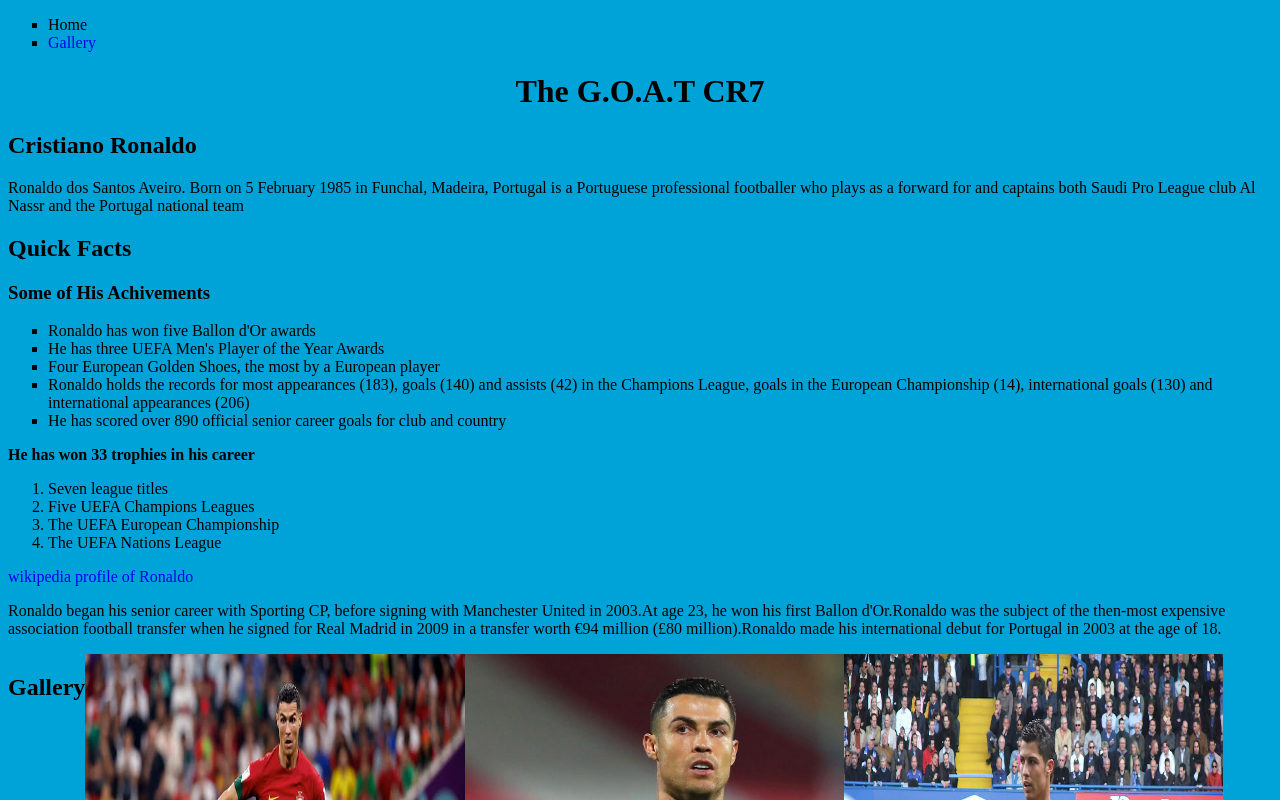
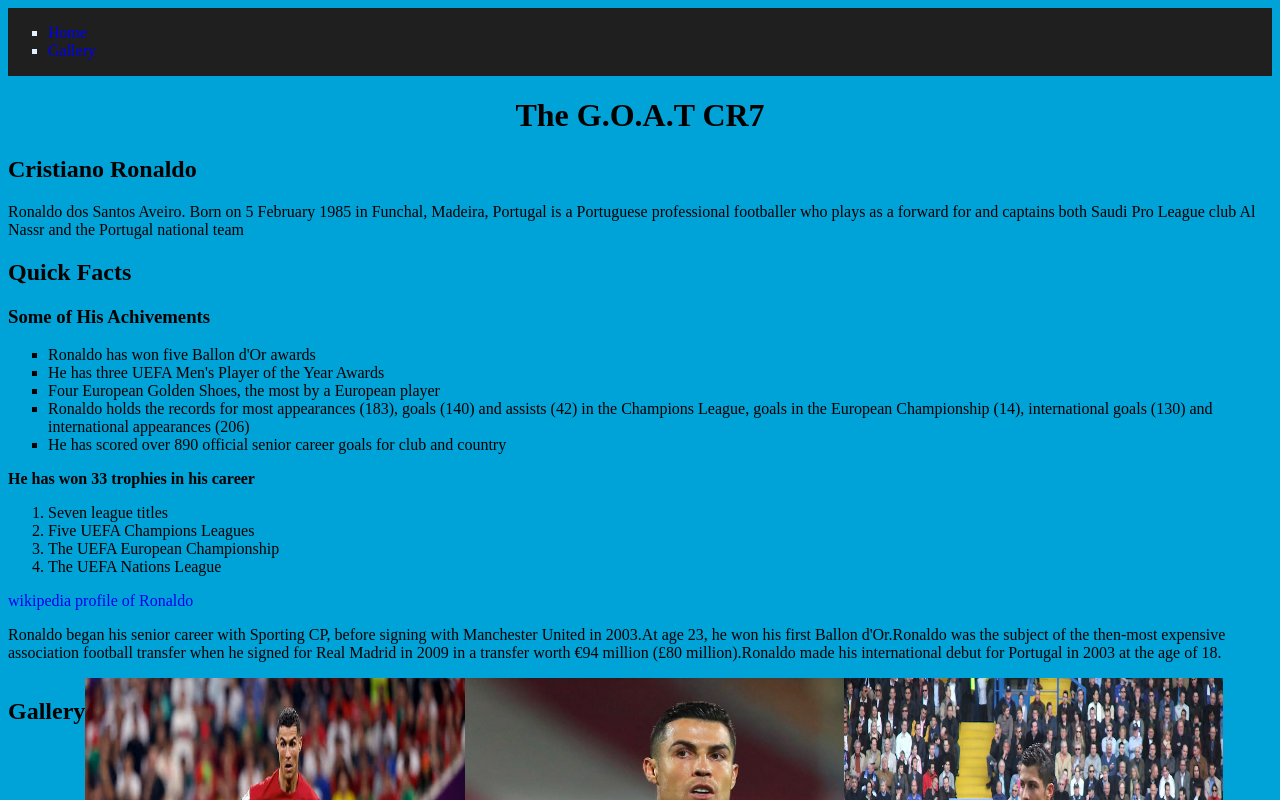
Before and after one commit to mRiyaan/final-project-for-courser, a plain HTML site: page index.html in a window 1280 px wide. Shown: the top 800 px of the page. Drawn offline with Linux system fonts and the light colour scheme.

Commit message:
nav update

```diff
--- a/index.html
+++ b/index.html
@@ -10,7 +10,7 @@
         <nav>
         <div class="container">
           <ul>
-            <li><a href="#"></a>Home</a></li>
+            <li><a href="#">Home</a></li>
           <li><a href="#">Gallery</a></li>
           </ul>
         </div>
--- a/stylesheet.css
+++ b/stylesheet.css
@@ -7,10 +7,11 @@
 
   }
 
-  .navBar {
+  .container {
  display: flex;
  background-color: rgb(31, 31, 31);
  color:rgb(225, 241, 255);
+
   }
 
   a {
```
